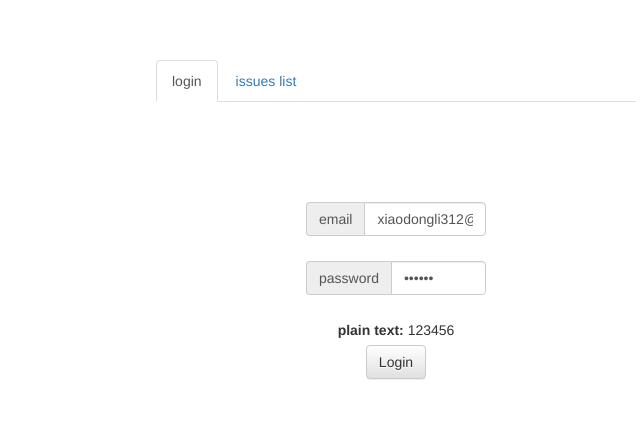
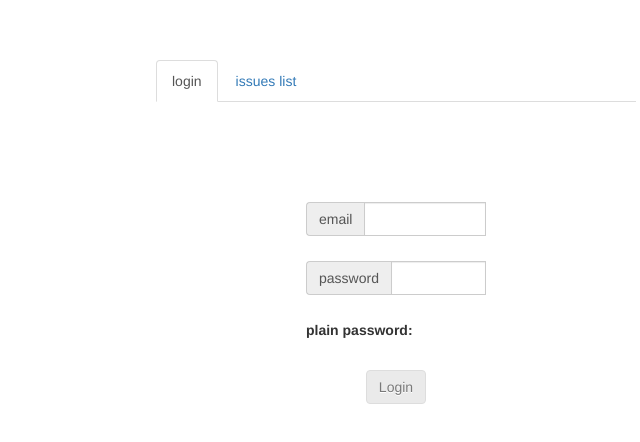
Before and after one commit to oonexdl/angularjs-guide, a website: page src/index.html in a window 1280 px wide. Shown: the part 110-552 px from the top of the page, without its empty margins (244-884 px from the left). Drawn offline with nearby package versions, Linux system fonts and the light colour scheme; some packages are replaced by stand-ins of ours.

Commit message:
add form validation for login

```diff
--- a/src/templates/login.html
+++ b/src/templates/login.html
@@ -1,19 +1,23 @@
 <my-nav cur-tab="login"></my-nav>
-<div class="login" ng-init="email='xiaodongli312@gmail.com';password='123456';">
+<div class="login" ng-init="">
+  <form name="form" novalidate>
     <div class="input-group">
       <span class="input-group-addon" id="email-addon">email</span>
-    <input class="form-control" type="text" min="0" ng-model="email" aria-describedby="email-addon">
+      <input class="form-control" name="email" type="email" min="0" ng-model="email" aria-describedby="email-addon">
+      <span ng-show="email && !form.email.$error.email" class="input-group-addon glyphicon glyphicon-ok" aria-hidden="true"></span>
+      <span ng-show="form.email.$error.email" class="input-group-addon glyphicon glyphicon-remove" aria-hidden="true"></span>
     </div>
     <div class="input-group">
       <span class="input-group-addon" id="password-addon">password</span>
-    <input class="form-control" type="password" min="0" ng-model="password" aria-describedby="password-addon">
+      <input class="form-control" type="password" minlength="6" ng-model="password" name="password" aria-describedby="password-addon">
+      <span ng-show="password && !form.password.$error.minlength" class="input-group-addon glyphicon glyphicon-ok" aria-hidden="true"></span>
+      <span ng-show="form.password.$error.minlength" class="input-group-addon glyphicon glyphicon-remove" aria-hidden="true"></span>
+    </div>
+    <div class="input-group">
+      <b>plain password:</b> {{ password }}
     </div>
     <div>
-  <b>plain text:</b>
-  {{ password }}
+      <button class="btn btn-default" type="button" ng-click="login()" ng-disabled="form.$invalid || form.$pristine">Login</button>
     </div>
-  <div>
-    <button class="btn btn-default" type="button" ng-click="login()">Login</button>
+  </form>
 </div>
-
-</div>
```
Lines whose indentation alone changed are shown as unchanged.
